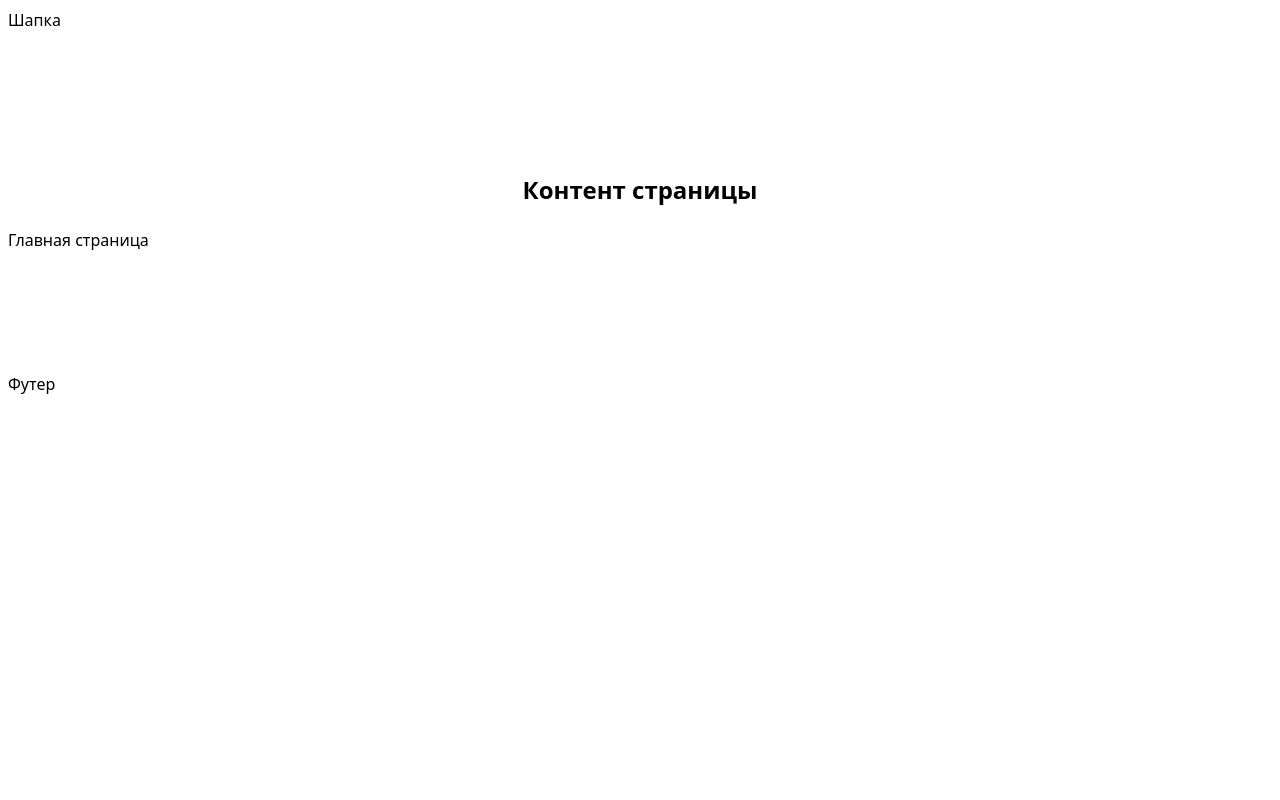
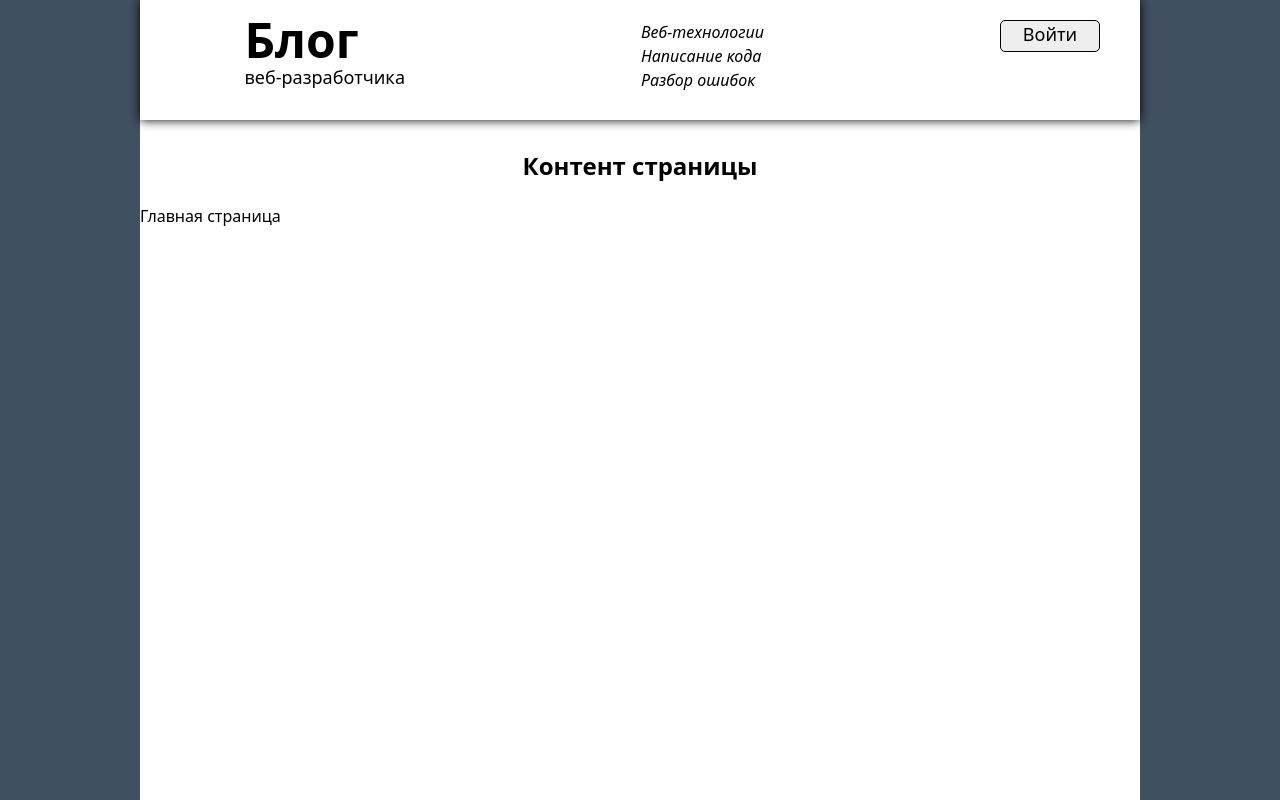
Before and after one commit to RahatLukum73/frontend-practice, a React (Vite) app: page / in a window 1280 px wide. Shown: the top 800 px of the page. Built offline with nearby package versions, Linux system fonts and the light colour scheme; a web font is replaced by a local one.

Commit message:
Реализовать шапку

```diff
--- a/src/Blog.jsx
+++ b/src/Blog.jsx
@@ -1,34 +1,45 @@
 import { Routes, Route } from 'react-router-dom';
+import { Header } from './components';
 import styled from 'styled-components';
+
+const AppColumn = styled.div`
+	display: flex;
+	flex-direction: column;
+	justify-content: space-between;
+	width: 1000px;
+	min-height: 100%;
+	background-color: #fff;
+	margin: 0 auto;
+`;
 
 const Content = styled.div`
 	padding: 120px 0;
+	height: 2000px
 `;
 
 const H2 = styled.h2`
 	text-align: center;
 `;
 
-const Header = () => <div>Шапка</div>;
 const Footer = () => <div>Футер</div>;
 
 export const Blog = () => {
 	return (
-		<>
+		<AppColumn>
 			<Header />
 			<Content>
 				<H2>Контент страницы</H2>
 				<Routes>
-					<Route path="/" element={<div>Главная страница</div>}/>
-					<Route path="/login" element={<div>Авторизация</div>}/>
-					<Route path="/register" element={<div>Регистрация</div>}/>
-					<Route path="/users" element={<div>Пользователи</div>}/>
-					<Route path="/post" element={<div>Новая статья</div>}/>
-					<Route path="/post/:postId" element={<div>Статья</div>}/>
-					<Route path="*" element={<div>Ошибка</div>}/>
+					<Route path="/" element={<div>Главная страница</div>} />
+					<Route path="/login" element={<div>Авторизация</div>} />
+					<Route path="/register" element={<div>Регистрация</div>} />
+					<Route path="/users" element={<div>Пользователи</div>} />
+					<Route path="/post" element={<div>Новая статья</div>} />
+					<Route path="/post/:postId" element={<div>Статья</div>} />
+					<Route path="*" element={<div>Ошибка</div>} />
 				</Routes>
 			</Content>
 			<Footer />
-		</>
+		</AppColumn>
 	);
 };
--- /dev/null
+++ b/src/components/header/Header.jsx
@@ -0,0 +1,32 @@
+import { ControlPanel, Logo } from './components';
+import styled from 'styled-components';
+
+const Discription = styled.div`
+font-style: italic;
+`;
+
+const HeaderContainer = ({ className }) => (
+	<header className={className}>
+		<Logo />
+		<Discription>
+			Веб-технологии
+			<br />
+			Написание кода
+			<br />
+			Разбор ошибок
+		</Discription>
+		<ControlPanel/>
+	</header>
+);
+
+export const Header = styled(HeaderContainer)`
+	display: flex;
+	justify-content: space-between;
+	position: fixed;
+	top: 0;
+	width: 1000px;
+	height: 120px;
+	padding: 20px 40px;
+	box-shadow: 0 0 10px #000;
+	background-color: #fff;
+`;
--- /dev/null
+++ b/src/components/header/components/control-panel/ControlPanel.jsx
@@ -0,0 +1,50 @@
+import { Icon } from '../../../../components';
+import { Link, useNavigate } from 'react-router-dom';
+import styled from 'styled-components';
+
+const RightAligned = styled.div`
+	display: flex;
+	justify-content: flex-end;
+`;
+
+const StyledLink = styled(Link)`
+	display: flex;
+	justify-content: center;
+	font-size: 18px;
+	width: 100px;
+	height: 32px;
+	border: 1px solid #000;
+	border-radius: 5px;
+	background: #eee;
+`;
+
+const StyledButton = styled.div`
+	&:hover {
+	cursor: pointer;
+}
+`;
+
+const ControlPanelContainer = ({ className }) => {
+	const navigate = useNavigate();
+
+	return (
+		<div className={className}>
+			<RightAligned>
+				<StyledLink to="/login">Войти</StyledLink>
+			</RightAligned>
+			<RightAligned>
+				<StyledButton onClick={() => navigate(-1)}>
+					<Icon id="fa-backward" margin="10px 0 0 0" />
+				</StyledButton>
+				<Link to="/post">
+					<Icon id="fa-file-text-o" margin="10px 0 0 15px" />
+				</Link>
+				<Link to="/users">
+					<Icon id="fa-users" margin="10px 0 0 15px" />
+				</Link>
+			</RightAligned>
+		</div>
+	);
+};
+
+export const ControlPanel = styled(ControlPanelContainer)``;
--- /dev/null
+++ b/src/components/header/components/index.js
@@ -0,0 +1,2 @@
+export * from './logo/Logo'
+export * from './control-panel/ControlPanel'
--- /dev/null
+++ b/src/components/header/components/logo/Logo.jsx
@@ -0,0 +1,29 @@
+import { Icon } from '../../../../components';
+import { Link } from 'react-router-dom';
+import styled from 'styled-components';
+
+const LargeText = styled.div`
+	font-size: 48px;
+	font-weight: 600;
+	line-height: 48px;
+	margin-top: 17px;
+`;
+const SmallText = styled.div`
+	font-size: 18px;
+	font-weight: 500;
+`;
+
+const LogoContainer = ({ className }) => (
+	<Link className={className} to="/">
+		<Icon id="fa-code" size="70px" margin="0 10px 0 0" />
+		<div>
+			<LargeText>Блог</LargeText>
+			<SmallText>веб-разработчика</SmallText>
+		</div>
+	</Link>
+);
+
+export const Logo = styled(LogoContainer)`
+	display: flex;
+	margin-top: -21px;
+`;
--- /dev/null
+++ b/src/components/icon/Icon.jsx
@@ -0,0 +1,13 @@
+import styled from 'styled-components';
+
+
+const IconContainer = ({ className, id }) => (
+	<div className={className}>
+	<i className={`fa ${id}`} aria-hidden="true"></i>
+	</div>
+)
+
+export const Icon = styled(IconContainer)`
+	font-size: ${({size = '24px'}) => size};
+	margin: ${({margin = '0'}) => margin};
+`;
--- /dev/null
+++ b/src/components/index.js
@@ -0,0 +1,2 @@
+export * from './header/Header'
+export * from './icon/Icon'
--- a/src/index.css
+++ b/src/index.css
@@ -1,4 +1,8 @@
 @import url('fonts/font-awesome.css');
+
+* {
+	box-sizing: border-box;
+}
 
 :root {
 	font-family: system-ui, Avenir, Helvetica, Arial, sans-serif;
@@ -6,11 +10,22 @@
 	font-weight: 400;
 
 	/* color-scheme: light dark;
-  color: rgba(255, 255, 255, 0.87);
-  background-color: #242424; */
+  color: rgba(255, 255, 255, 0.87);*/
+	background-color: #405060;
 
 	font-synthesis: none;
 	text-rendering: optimizeLegibility;
 	-webkit-font-smoothing: antialiased;
 	-moz-osx-font-smoothing: grayscale;
 }
+
+a {
+	color: #000;
+	text-decoration: none;
+}
+
+html,
+body,
+#root {
+	height: 100%;
+}
```
Lines whose indentation alone changed are shown as unchanged.
